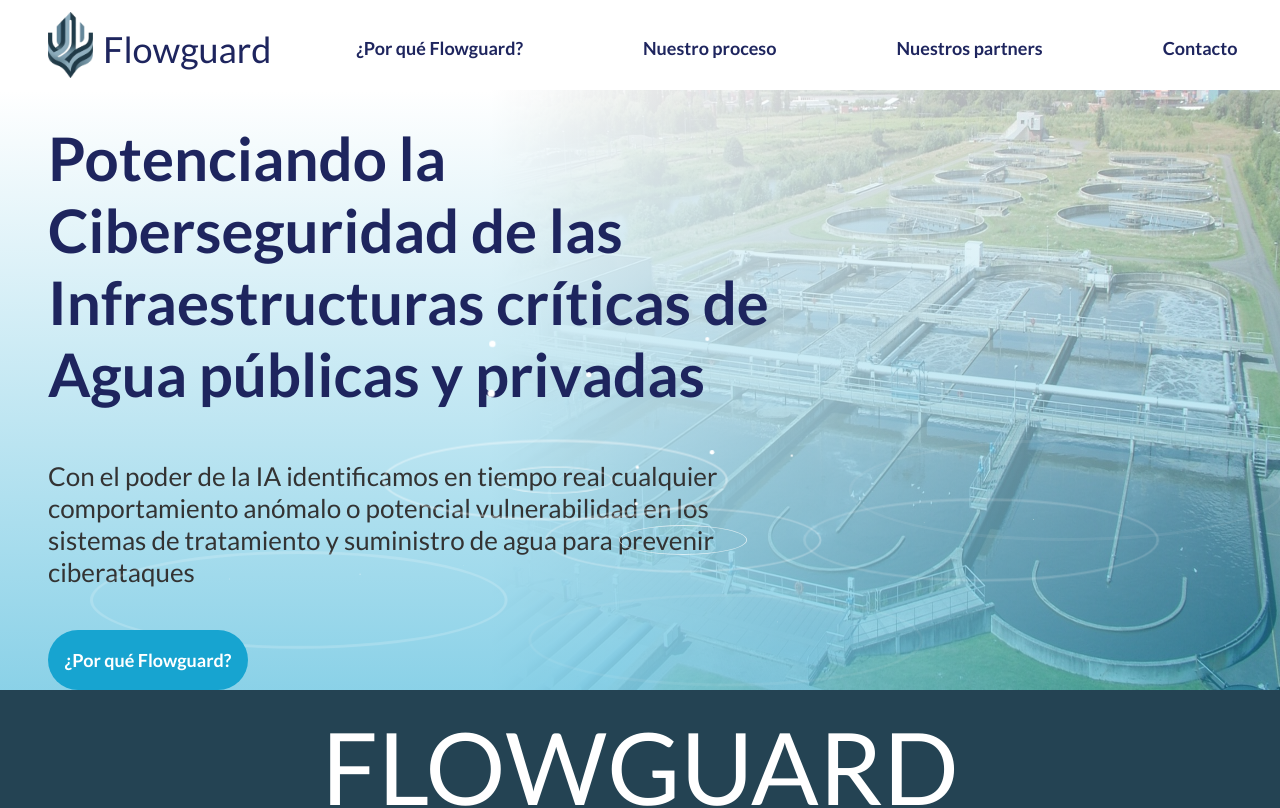
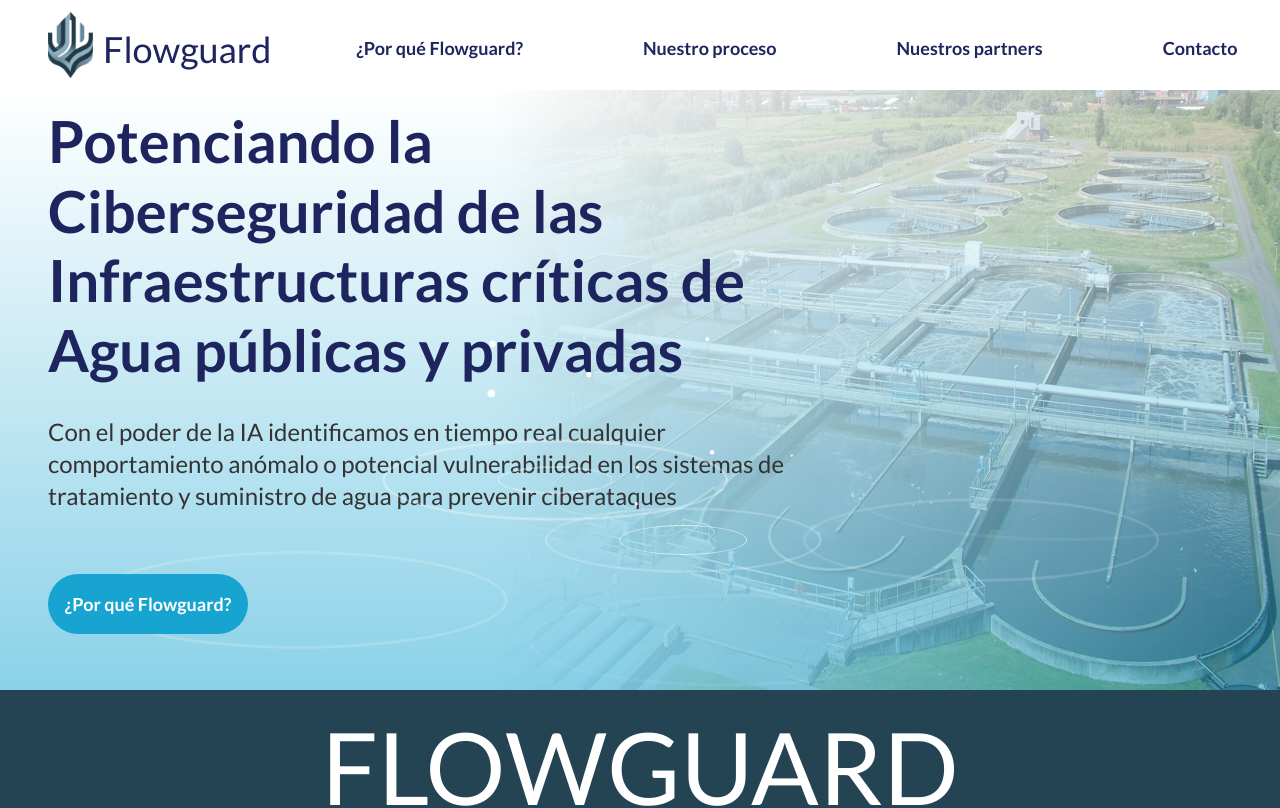
Before and after one commit to telcash/flowguard_frontend, a React (Create React App) app: page / in a window 1280 px wide. Shown: the top 808 px of the page. Built offline with nearby package versions, Linux system fonts and the light colour scheme.

Commit message:
Ajustes en HeroSection

```diff
--- a/src/containers/hero-section/hero-section.css
+++ b/src/containers/hero-section/hero-section.css
@@ -19,23 +19,23 @@
     grid-row-end: 2;
     display: flex;
     flex-direction: column;
-    row-gap: 10px;
+    row-gap: 0.5rem;
     margin-left: 10rem;
 }
 
 .fg__hero-info h1{
     width: 100%;
     color: #1E255E;
-    font-size: 80px;
+    font-size: 76px;
     font-weight: 700;
     flex: 2;
-    padding-top: 2rem;
+    padding-top: 1rem;
 }
 
 .fg__hero-info p {
-    padding-top: 2rem;
+    padding-top: 1rem;
     color: #333;
-    font-size: 30px;
+    font-size: 28px;
     font-weight: 400;
     line-height: 32px;
     flex: 1;
@@ -46,7 +46,7 @@
     display: flex;
     justify-content: flex-start;
     align-items: flex-end;
-    padding: 1rem 0 2rem 0;
+    padding-bottom: 3.5rem;
 }
 
 .fg__hero-info_actions button {
@@ -119,7 +119,7 @@
 
     .fg__hero-info h1 {
         text-align: center;
-        font-size: 30px;
+        font-size: 28px;
         padding-left: 1rem;
         padding-right: 1rem;
     }
@@ -159,11 +159,11 @@
     }
 
     .fg__hero-info h1 {
-        font-size: 48px;
+        font-size: 45px;
     }
 
     .fg__hero-info p {
-        font-size: 22px;
+        font-size: 20px;
     }
 }
 
@@ -173,10 +173,10 @@
     }
 
     .fg__hero-info h1 {
-        font-size: 60px;
+        font-size: 58px;
     }
 
     .fg__hero-info p {
-        font-size: 26px;
+        font-size: 24px;
     }
 }
```
